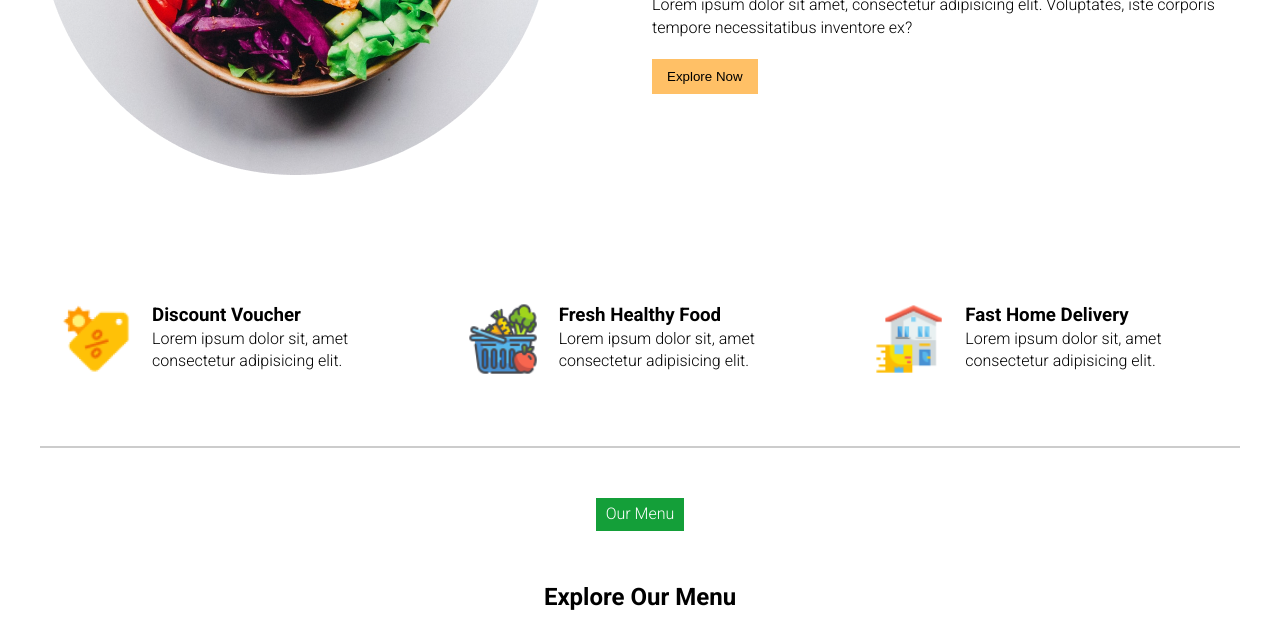
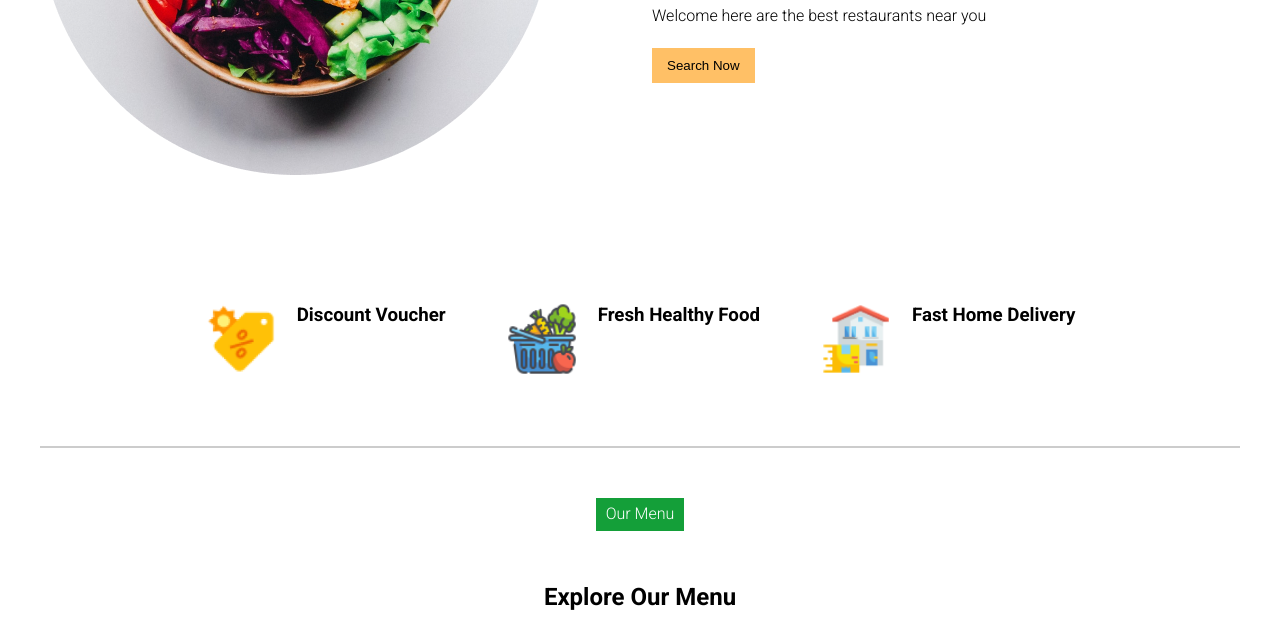
Before and after one commit to Amisha20223/FOOD, a plain HTML site: page index.html in a window 1280 px wide. Shown: the part 473-1100 px from the top of the page. Drawn offline with Linux system fonts and the light colour scheme.

Commit message:
new changes

```diff
--- a/index.html
+++ b/index.html
@@ -32,10 +32,9 @@
           <div class="tag">50% Off on All Products</div>
           <h1>Enjoy Your Delicious Food</h1>
           <p>
-            Lorem ipsum dolor sit amet, consectetur adipisicing elit.
-            Voluptates, iste corporis tempore necessitatibus inventore ex?
+            Welcome  here are the best restaurants near you
           </p>
-          <button class="explore_btn">Explore Now</button>
+          <button class="explore_btn">Search Now</button>
         </div>
       </div>
       <section class="features">
@@ -43,21 +42,21 @@
           <img src="image/discount.png" alt="" />
           <div class="feature_content">
             <h3>Discount Voucher</h3>
-            Lorem ipsum dolor sit, amet consectetur adipisicing elit.
+
           </div>
         </div>
         <div class="feature">
           <img src="image/fresh.png" alt="" />
           <div class="feature_content">
             <h3>Fresh Healthy Food</h3>
-            Lorem ipsum dolor sit, amet consectetur adipisicing elit.
+
           </div>
         </div>
         <div class="feature">
           <img src="image/delivery.png" alt="" />
           <div class="feature_content">
             <h3>Fast Home Delivery</h3>
-            Lorem ipsum dolor sit, amet consectetur adipisicing elit.
+
           </div>
         </div>
       </section>
```
